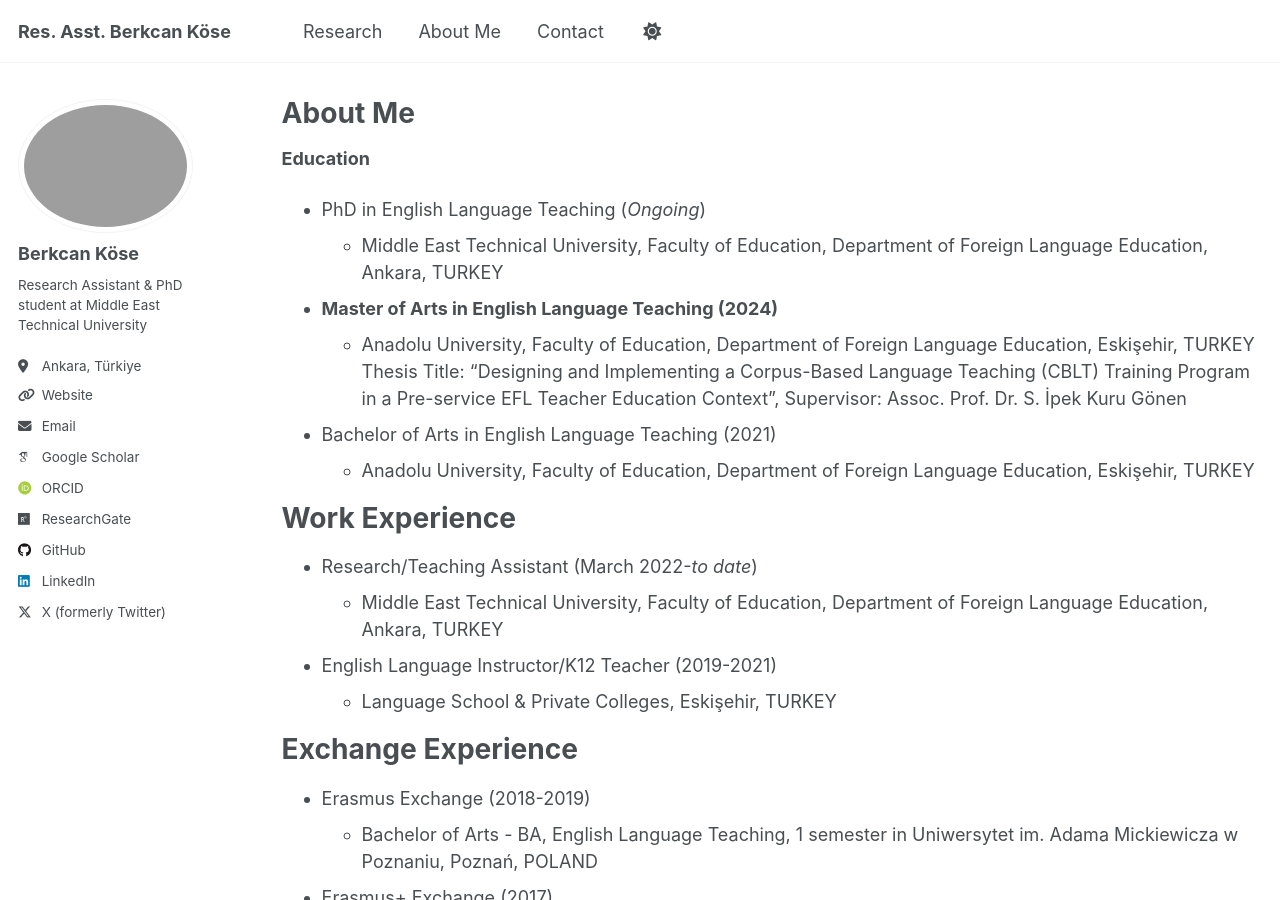
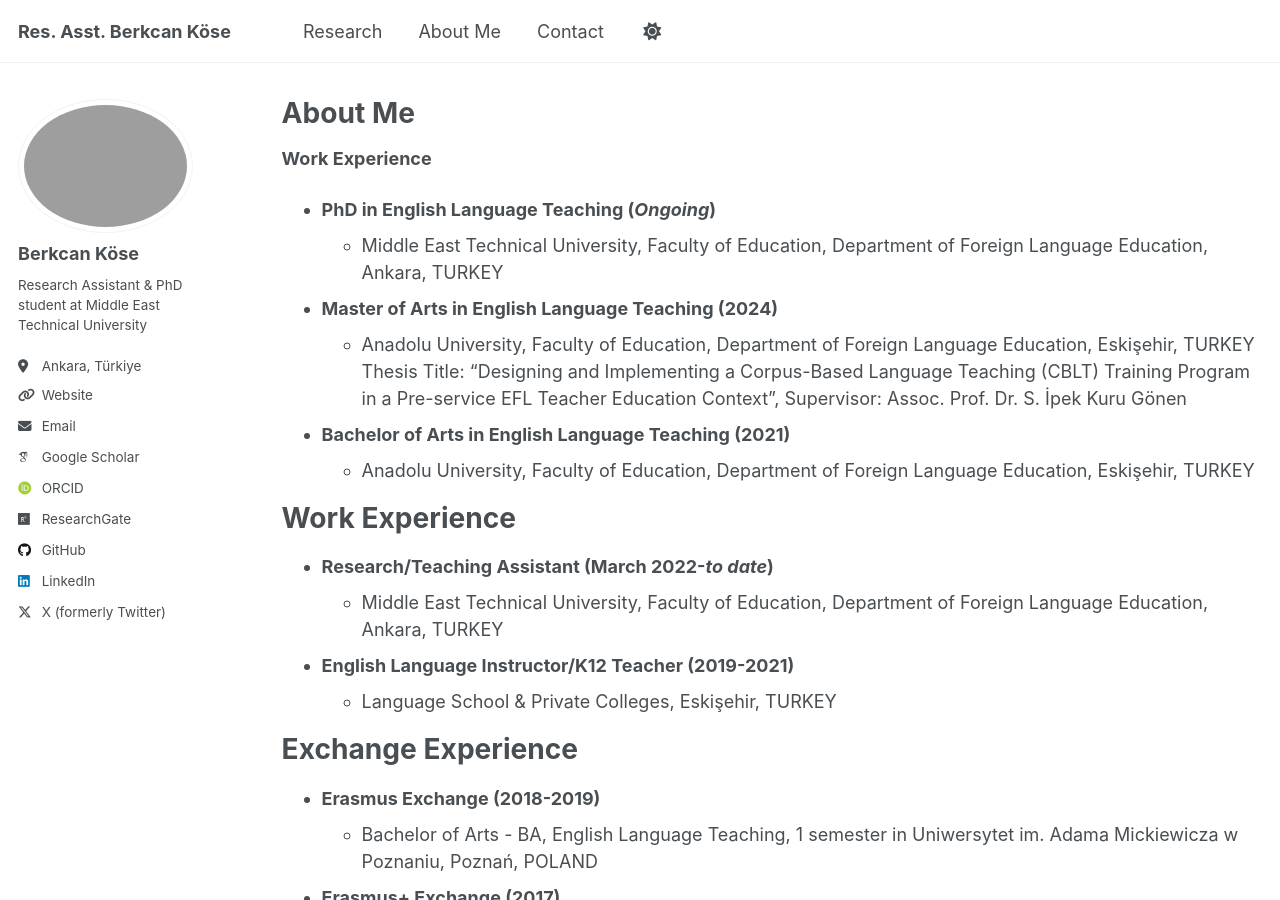
Before and after one commit to berkcankose/berkcankose.github.io, a Jekyll site: the page built from _pages/cv.md, in a window 1280 px wide and 900 px high. Built offline with Jekyll 4.4.1, drawn with Linux system fonts in a browser that asks for light colours; some web fonts are replaced.

Commit message:
Update cv.md

```diff
--- a/_pages/cv.md
+++ b/_pages/cv.md
@@ -9,8 +9,8 @@ redirect_from:
 
 {% include base_path %}
 
-**Education**
-* PhD in English Language Teaching (<var>Ongoing</var>)
+**Work Experience**
+* **PhD in English Language Teaching (<var>Ongoing</var>)**
   * Middle East Technical University, Faculty of Education, Department of Foreign Language Education, Ankara, TURKEY
 
 
@@ -19,31 +19,31 @@ redirect_from:
     Thesis Title: “Designing and Implementing a Corpus-Based Language Teaching (CBLT) Training Program in a Pre-service EFL Teacher Education Context”, Supervisor: Assoc. Prof. Dr. S. İpek Kuru Gönen
 
 
-* Bachelor of Arts in English Language Teaching (2021)
+* **Bachelor of Arts in English Language Teaching (2021)**
   * Anadolu University, Faculty of Education, Department of Foreign Language Education, Eskişehir, TURKEY
 
 
 
 Work Experience
 ======
-* Research/Teaching Assistant (March 2022-<var>to date</var>)
+* **Research/Teaching Assistant (March 2022-<var>to date</var>)**
   * Middle East Technical University, Faculty of Education, Department of Foreign Language Education, Ankara, TURKEY
 
 
-* English Language Instructor/K12 Teacher (2019-2021)
+* **English Language Instructor/K12 Teacher (2019-2021)**
   * Language School & Private Colleges, Eskişehir, TURKEY
 
 
 
 Exchange Experience
 ======
-* Erasmus Exchange (2018-2019)
+* **Erasmus Exchange (2018-2019)**
   * Bachelor of Arts - BA, English Language Teaching, 1 semester in Uniwersytet im. Adama Mickiewicza w Poznaniu, Poznań, POLAND
 
-* Erasmus+ Exchange (2017)
+* **Erasmus+ Exchange (2017)**
   * Elektrotehnička i prometna škola Osijek, Osijek, CROATIA
 
-* Erasmus+ Exchange (2015)
+* **Erasmus+ Exchange (2015)**
   * Liceum Ogólnoksztatcace im. Adama Mickiewicza w Opolu Lubelskim, Lublin, POLAND
 
 
@@ -51,11 +51,11 @@ Exchange Experience
 
 Volunteer Experience
 ======
-* Bilim Kahramanları Derneği (2019-<var>to date</var>)
+* **Bilim Kahramanları Derneği (2019-<var>to date</var>)**
   * FIRST Lego League (FLL) Tournament Volunteer & Robot Games Referee
 
-* Educational Volunteers Foundation of Turkey (TEGV) (2018-2022)
+* **Educational Volunteers Foundation of Turkey (TEGV) (2018-2022)**
   * English and Turkish Activity Volunteer
 
-* Dorlion Search & Rescue Team (DAK) (2019-2022)
+* **Dorlion Search & Rescue Team (DAK) (2019-2022)**
   * Search & Rescue Team Member
```
